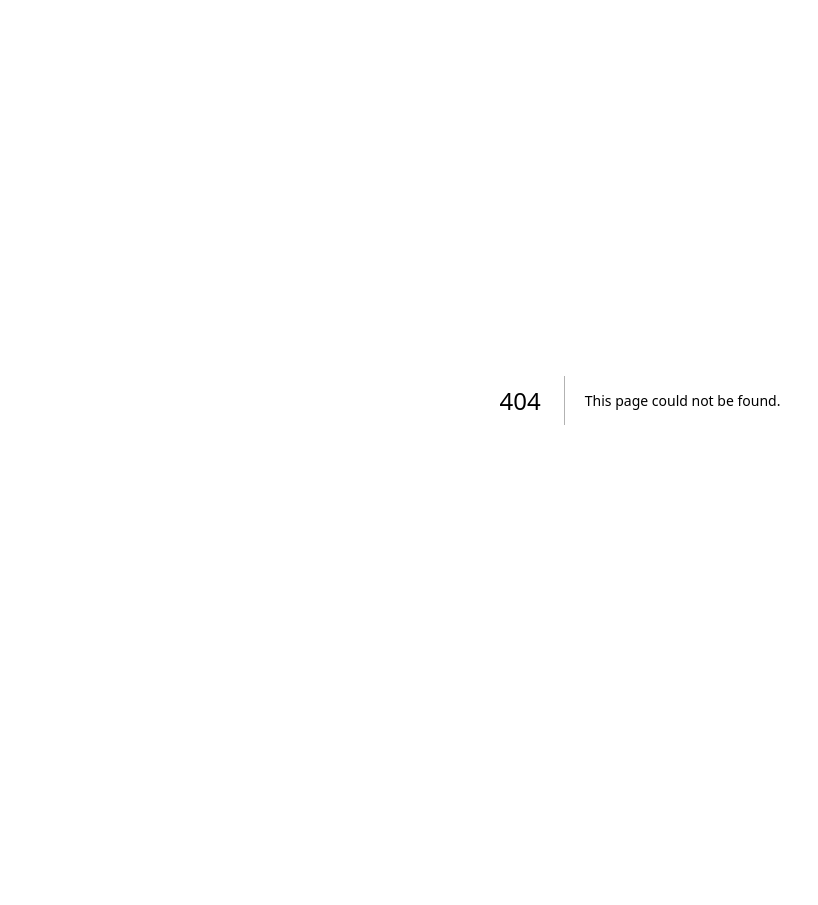
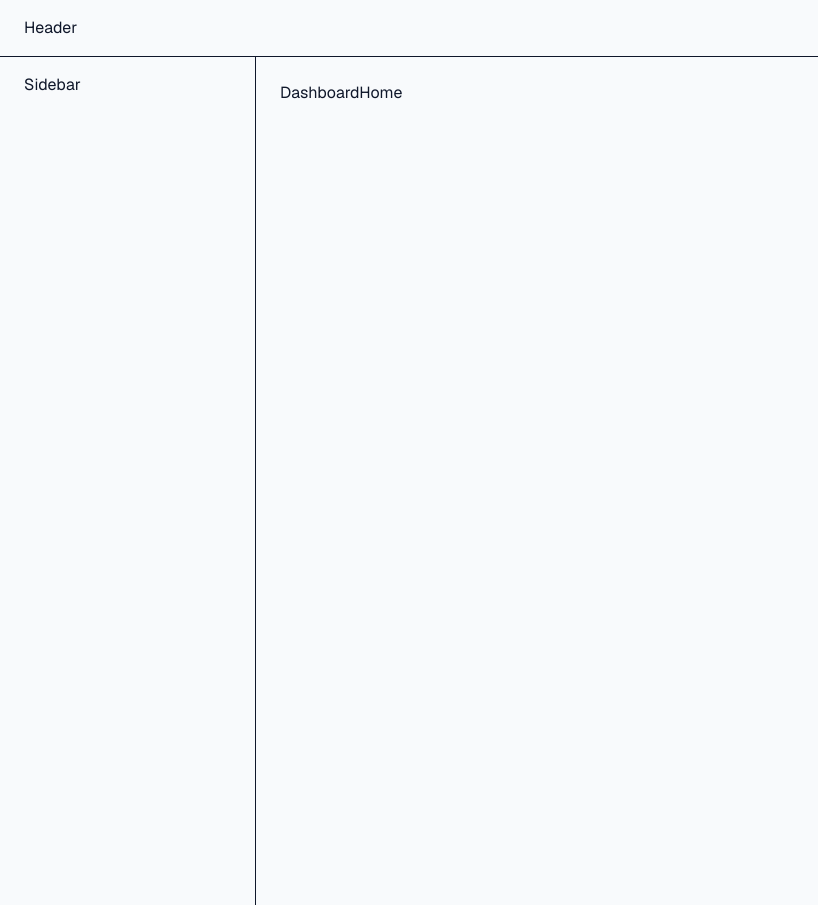
Before and after one commit to ericmignardi/next-app, a Next.js app: page /dashboard in a window 1280 px wide. Before the commit this address had no page. Shown: the whole page, without its empty margins (0-818 px from the left). Before the commit the page ends 800 px from the top, so only its background shows below. Built offline with nearby package versions, Linux system fonts and the light colour scheme.

Commit message:
feat: add dashboard layout, home, and profile components with user authentication

```diff
--- /dev/null
+++ b/app/dashboard/layout.tsx
@@ -0,0 +1,17 @@
+import React from "react";
+
+export default function DashboardLayout({
+  children,
+}: {
+  children: React.ReactNode;
+}) {
+  return (
+    <div className="min-h-full flex flex-col">
+      <header className="border-b px-6 py-4">Header</header>
+      <div className="flex flex-1">
+        <aside className="w-64 border-r px-6 py-4">Sidebar</aside>
+        <main className="flex-1 p-6">{children}</main>
+      </div>
+    </div>
+  );
+}
--- /dev/null
+++ b/app/dashboard/page.tsx
@@ -0,0 +1,9 @@
+import React from "react";
+
+export default function DashboardHome() {
+  return (
+    <div className="min-h-screen flex flex-col bg-background">
+      DashboardHome
+    </div>
+  );
+}
--- /dev/null
+++ b/app/dashboard/profile/page.tsx
@@ -0,0 +1,30 @@
+import prisma from "@/lib/prisma";
+import { auth } from "@clerk/nextjs/server";
+import { notFound } from "next/navigation";
+import React from "react";
+
+export default async function Profile() {
+  const { userId } = await auth();
+
+  if (!userId) {
+    return notFound();
+  }
+
+  const user = await prisma.user.findUnique({
+    where: { clerkId: userId },
+  });
+
+  if (!user) {
+    return notFound();
+  }
+
+  const displayName = [user.firstName, user.lastName]
+    .filter(Boolean)
+    .join(" ");
+
+  return (
+    <div className="min-h-screen flex flex-col bg-background">
+      Welcome back, {displayName || user.email}
+    </div>
+  );
+}
--- a/proxy.ts
+++ b/proxy.ts
@@ -1,6 +1,12 @@
-import { clerkMiddleware } from "@clerk/nextjs/server";
+import { clerkMiddleware, createRouteMatcher } from "@clerk/nextjs/server";
 
-export default clerkMiddleware();
+const isProtectedRoute = createRouteMatcher(["/dashboard(.*)"]);
+
+export default clerkMiddleware(async (auth, req) => {
+  if (isProtectedRoute(req)) {
+    await auth.protect();
+  }
+});
 
 export const config = {
   matcher: [
```
